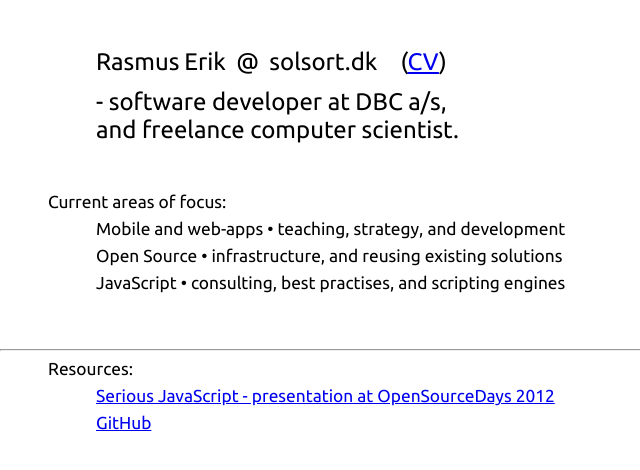
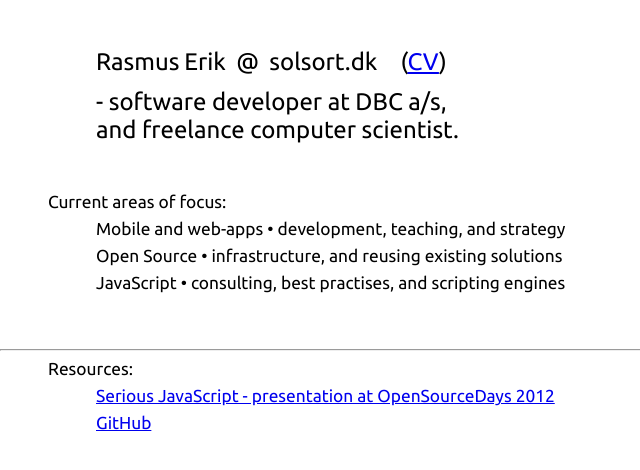
Before and after one commit to rasmuserik/rasmuserik.github.com, a Jekyll site: the page index.html, which Jekyll copies as it is, in a window 1280 px wide. Shown: the top 470 px of the page, without its empty margins (0-640 px from the left). Built offline with Jekyll 4.4.1, drawn with Linux system fonts in a browser that asks for light colours.

Commit message:
osd + site

```diff
--- a/index.html
+++ b/index.html
@@ -45,7 +45,7 @@
 
 <div class="section">
 Current areas of focus:
-<div>Mobile and web-apps • teaching, strategy, and development</div>
+<div>Mobile and web-apps • development, teaching, and strategy</div>
 <div>Open Source • infrastructure, and reusing existing solutions</div>
 <div>JavaScript • consulting, best practises, and scripting engines</div>
 </div>
--- a/osd2012/slides.html
+++ b/osd2012/slides.html
@@ -317,8 +317,8 @@
             </div>
             <div class="documentation">
                 <h3>Documentation</h3>
+                <div>API-documentation: JSDoc</div>
                 <div>Literate programming: Docco</div>
-                <div>API-documentation: JSDoc</div>
             </div>
             <div class="codestyle">
                 <h3>Code Style</h3>
```
